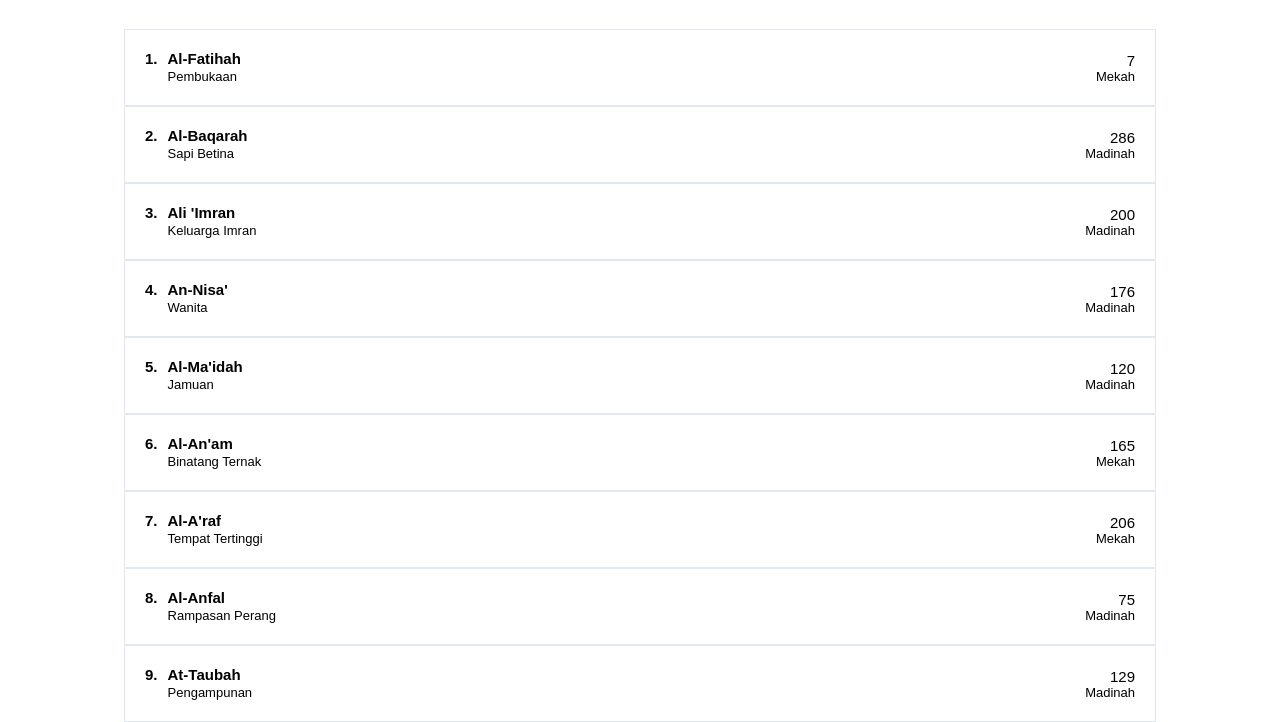
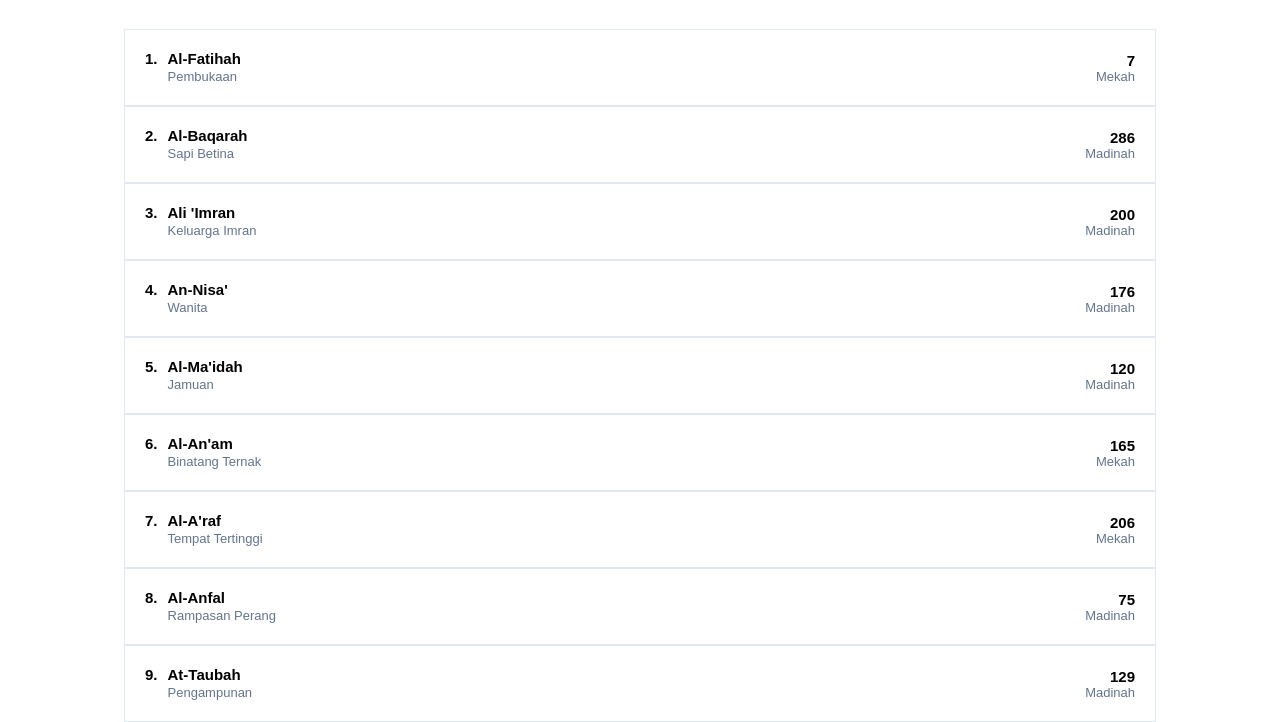
Before and after one commit to firmansyahken/quran, a website built with Vite: page index.html in a window 1280 px wide. Shown: the part 72-794 px from the top of the page. Built offline with nearby package versions, Linux system fonts and the light colour scheme.

Commit message:
Change color and element total of ayah

```diff
--- a/src/components/ListItem.js
+++ b/src/components/ListItem.js
@@ -36,7 +36,7 @@ class ListItem extends HTMLElement {
                     </div>
                 </div>
                 <div>
-                    <span>${this.ayat}</span>
+                    <p>${this.ayat}</p>
                     <small>${this.category}</small>
                 </div>
             </div>
--- a/src/pages/Home.js
+++ b/src/pages/Home.js
@@ -2,7 +2,9 @@ import "../components/ListItem.js";
 import Surah from "../assets/data/surah.json";
 
 export default class Home {
-  constructor() {}
+  constructor() {
+
+  }
 
   async render() {
     return `
--- a/style.css
+++ b/style.css
@@ -59,10 +59,7 @@ body {
 
 .list-item small {
   font-size: calc(var(--body-size) - 2px);
-}
-
-.list-item span {
-  font-size: var(--body-size);
+  color: var(--secondary-color);
 }
 
 .ayat-surah {
```
